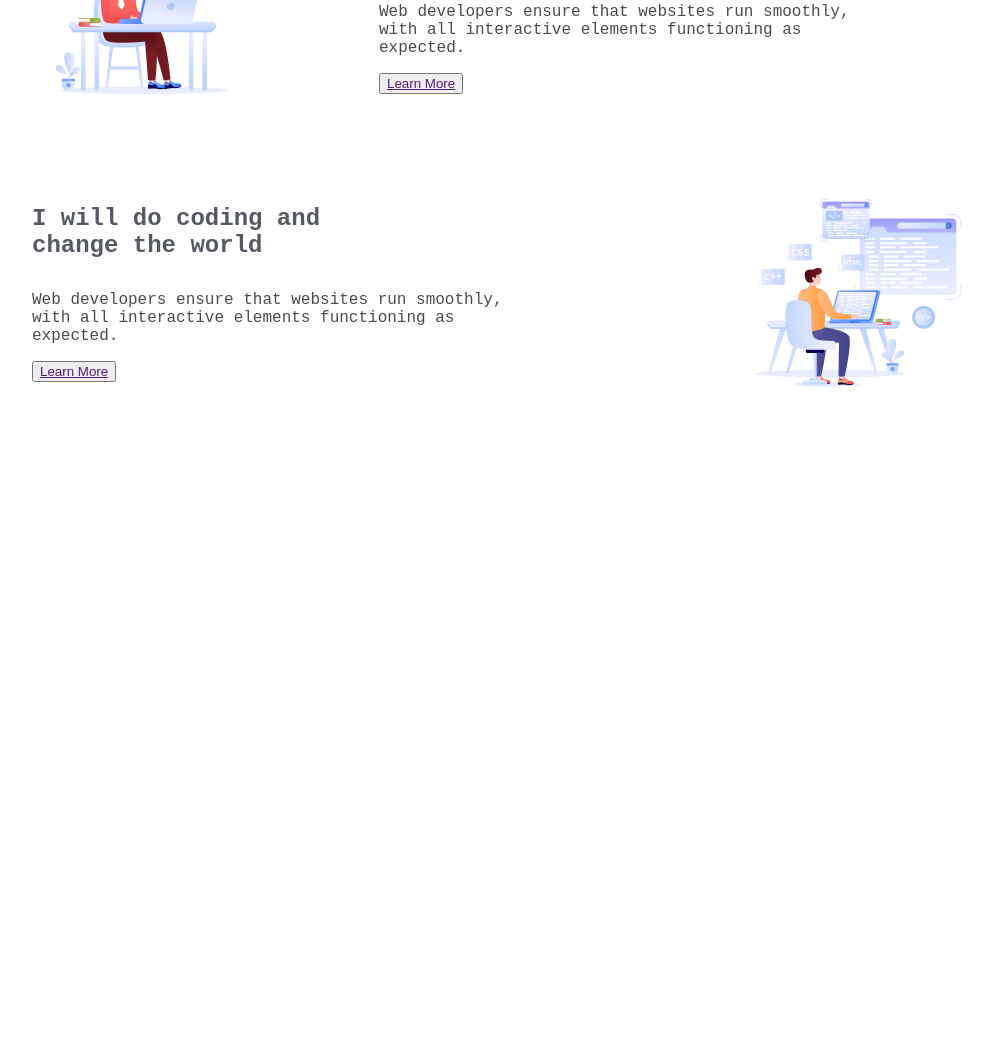
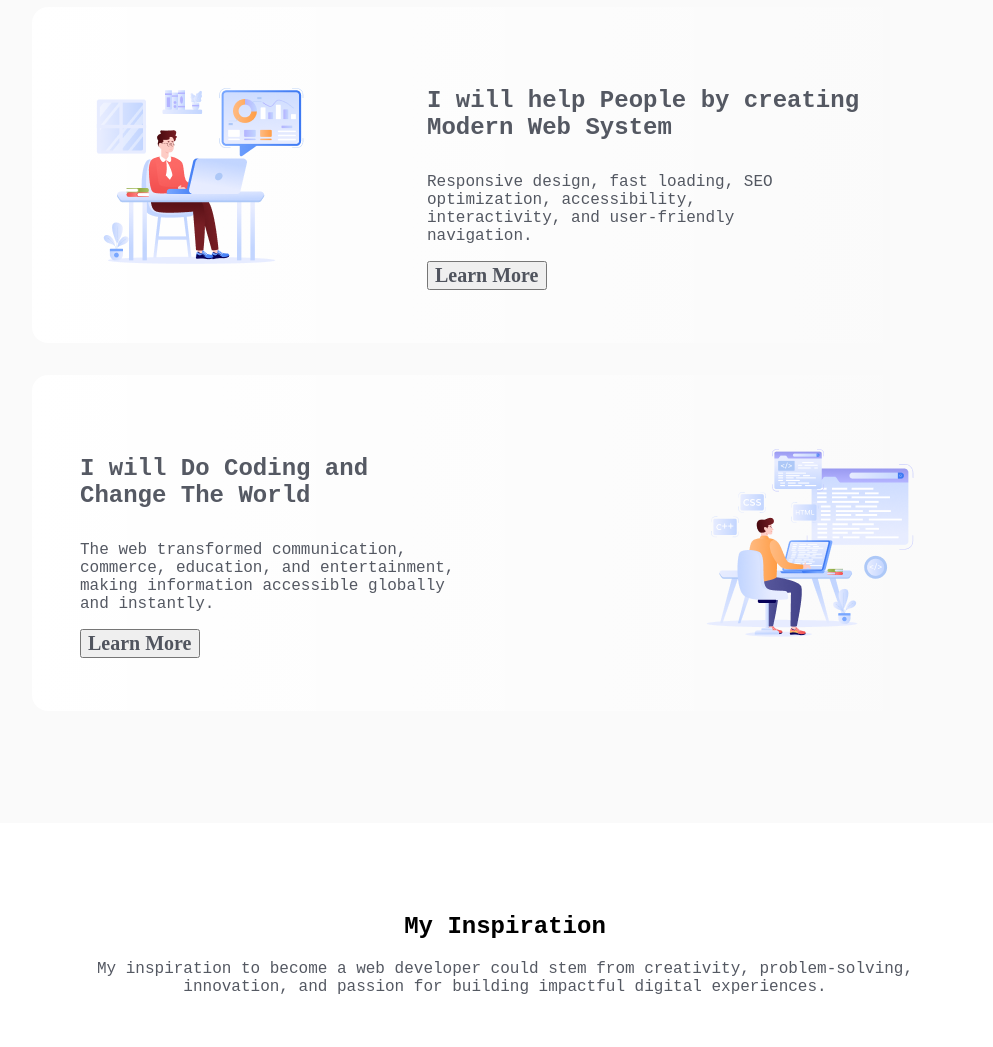
Before and after one commit to anayet71/B10A1-Challenge-Begins, a plain HTML site: page index.html in a window 1280 px wide. Shown: the part 1361-2408 px from the top of the page, without its empty margins (135-1128 px from the left). Before the commit the page ends 1862 px from the top, so only its background shows below. Drawn offline with Linux system fonts and the light colour scheme; a web font is replaced by a local one.

Commit message:
My inspiration added

```diff
--- a/index.html
+++ b/index.html
@@ -20,10 +20,10 @@
         <button class="contact">Contact With me</button>
     </header>
    <main>
-    <section class="developer-reason-section">
+    <section class="why-dev-section">
         <div class="developer-first-content">
             <h2 class="primary-title">Why Web Development?</h2>
-        <p class="developer-reason-description">Web developers are essential for creating, maintaining, and optimizing websites. They ensure functionality, user experience, security, and responsiveness, enabling businesses to effectively reach and engage their online audience.
+        <p class="developer-reason-description primary-font">Web developers are essential for creating, maintaining, and optimizing websites. They ensure functionality, user experience, security, and responsiveness, enabling businesses to effectively reach and engage their online audience.
         </p>
         </div>
         <div class="developer-quick-content">
@@ -31,7 +31,7 @@
                 <h4 class="developer-task-title">
                     I will do coding and <br> change the world
                 </h4>
-                <p class="developer-task-details">Web developers ensure that websites run smoothly, with all interactive elements functioning as expected.
+                <p class="developer-task-details primary-font">Web developers ensure that websites run smoothly, effectively.
                 </p>
                 <button><a href="">Learn More</a></button>
 
@@ -42,9 +42,9 @@
             <img src="assets/Group 3.png" alt="">
             <div class="developer-task">
                 <h4 class="developer-task-title">
-                    I will do coding and <br> change the world
+                    I will help People by creating <br> Modern Web System
                 </h4>
-                <p class="developer-task-details">Web developers ensure that websites run smoothly, with all interactive elements functioning as expected.
+                <p class="developer-task-details primary-font">Responsive design, fast loading, SEO optimization, accessibility, interactivity, and user-friendly navigation.
                 </p>
                 <button><a href="">Learn More</a></button>
 
@@ -54,9 +54,9 @@
         <div class="developer-quick-content">
             <div class="developer-task">
                 <h4 class="developer-task-title">
-                    I will do coding and <br> change the world
+                    I will Do Coding and <br> Change The World
                 </h4>
-                <p class="developer-task-details">Web developers ensure that websites run smoothly, with all interactive elements functioning as expected.
+                <p class="developer-task-details primary-font">The web transformed communication, commerce, education, and entertainment, making information accessible globally and instantly.
                 </p>
                 <button><a href="">Learn More</a></button>
 
@@ -65,9 +65,21 @@
         </div>
 
     </section>
+    <!-- My inspiration start -->
+    <section class="my-inspiration">
+        <h2 class="my-inspiration-title">My Inspiration</h2>
+        <p class="my-inspiration-details primary-font">
+            My inspiration to become a web developer could stem from creativity, problem-solving, innovation, and passion for building impactful digital experiences.
+        </p>
+
+
+
+
+
 
    </main>
     <footer>
+
 
     </footer>
 
--- a/style/style.css
+++ b/style/style.css
@@ -26,6 +26,7 @@
     font-size: 20px;
     border-radius: 8px;
     padding: 21px 24px 21px 24px;
+    margin-bottom: 10px;
 
 
 }
@@ -36,30 +37,38 @@
 .banner-description{
     font-size: 16px;
     font-weight: 400px;
-    padding:0px 294px 15px 294px;
+    padding:0px 294px 12px 294px;
     opacity: 0.7;
 }
 .primary-title{
     font-size:32px ;
     text-align: center;
 }
+.primary-font{
+    font-size: 16px;
+    font-weight: 400px;
+    color: rgb(13, 19, 33);
+    opacity: 0.7;
+}
 /* ------Main Section------ */
 main{
     margin: 0 auto;
     width: 1140px;
 }
-.developer-reason-section{
+.why-dev-section{
     padding: 80px 97px 80px 97px;
-}
-.developer-reason-description{
-    font-size: 16px;
-    font-weight: 400px;
-    opacity: 0.7;
+    margin-top: 74px;
+    margin-bottom: 90px;
+    background-color: rgba(13, 19, 33, 0.02);
+    border-radius: 16px;
 }
 .developer-quick-content{
     display: flex;
     gap: 107px;
-    margin-top: 48px;
+    padding: 48px;
+    border-radius: 16px;
+    background: linear-gradient(90.00deg, rgb(255, 255, 255),rgba(255, 255, 255, 0) 100%);
+    margin-bottom: 32px;
 }
 .developer-task-title{
     color: rgba(13, 19, 33, 0.7);
@@ -68,8 +77,33 @@ main{
 
 }
 .developer-task-details{
-    font-size: 16px;
-    font-weight: 400px;
+    padding-right: 110px;
+
+}
+.developer-task-details button{
+    padding: 12px 20px 12px 20px;
+    background-color: white;
+    border: 1px solid rgb(13, 19, 33,0.7 );
+    margin-top: 32px;
+
+}
+button a {
+    color: rgb(13, 19, 33);
+    font-size: 20px;
+    font-weight: 600;
+    text-decoration: none;
+    box-sizing: border-box;
+    font-family: Azeret Mono;
     opacity: 0.7;
-    padding-right: 110px;
 }
+/* ----My Inspiration Section Starts---- */
+.my-inspiration{
+    max-width: 1170px;
+    margin: 0 auto;
+    text-align: center;
+}
+.my-inspiration-details{
+    padding: 0px 144px 48px 144px;
+}
+
+/* ---My  */
```
